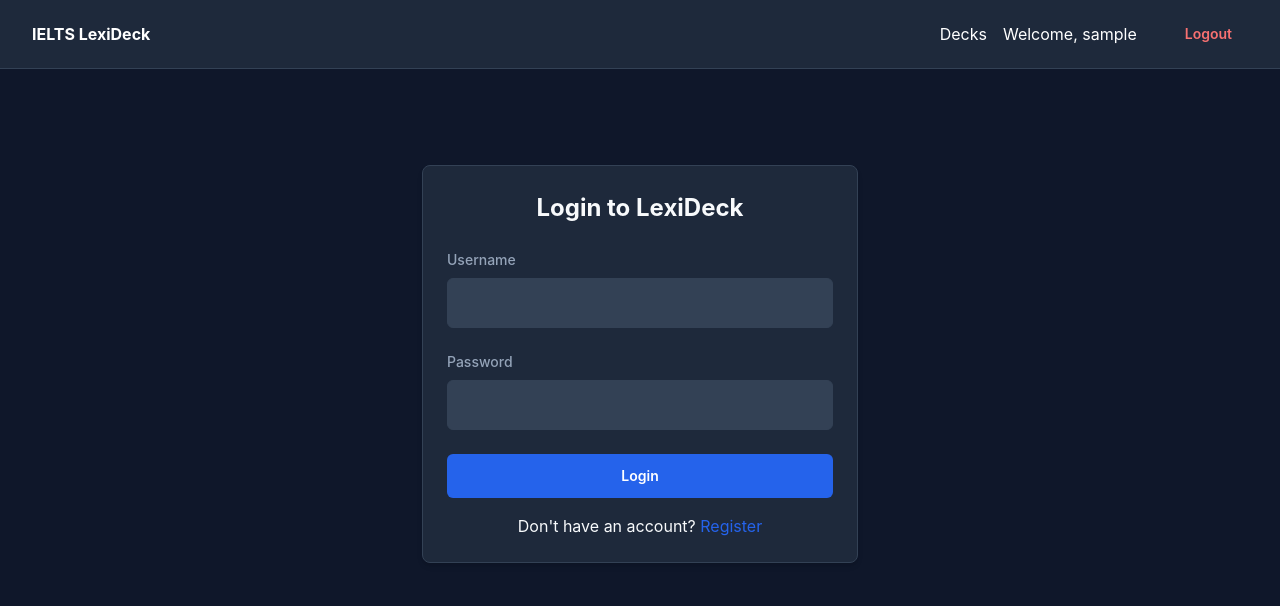
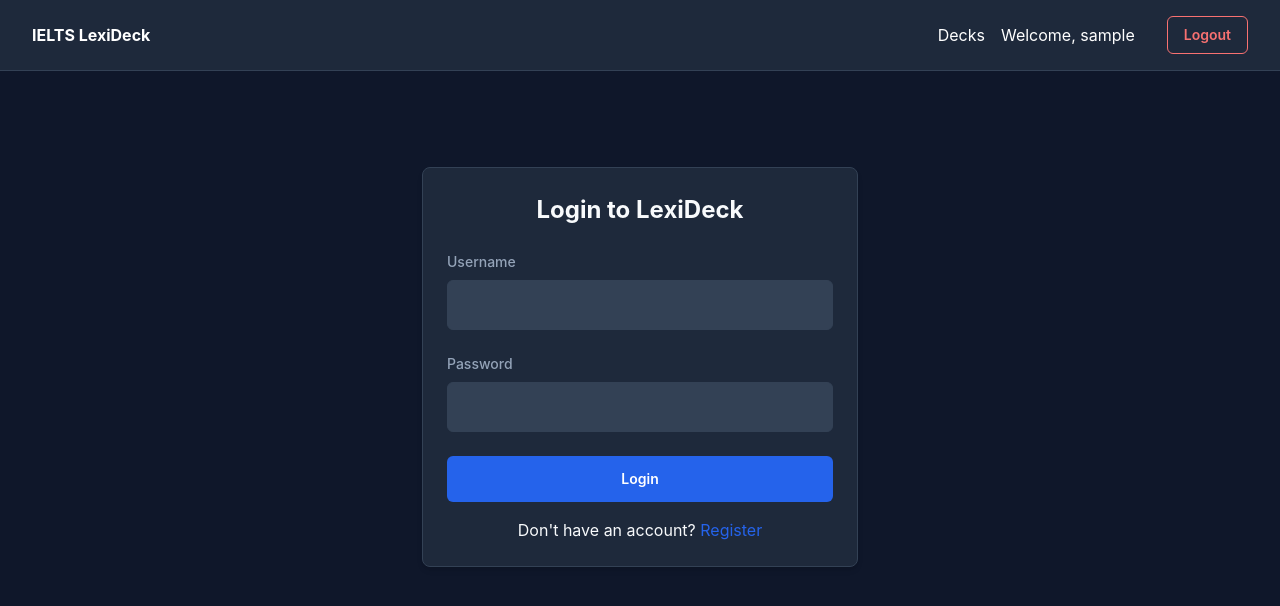
Before and after one commit to BipronathSaha12/lexideck-frontend, a React app: page /login in a window 1280 px wide. Shown: the top 606 px of the page. Built offline with nearby package versions, Linux system fonts and the light colour scheme; no server answers; sample sign-in values are in the browser's storage; the HTML template or start-up script is replaced by a standard one.

Commit message:
Fix button alignment heights

```diff
--- a/src/index.css
+++ b/src/index.css
@@ -72,7 +72,7 @@
   }
 
   .btn {
-    @apply inline-flex items-center justify-center px-6 py-3 rounded-md font-semibold cursor-pointer border-none transition-all duration-200 font-sans text-sm disabled:opacity-60 disabled:cursor-not-allowed;
+    @apply inline-flex items-center justify-center px-6 py-3 rounded-md font-semibold cursor-pointer border border-transparent transition-all duration-200 font-sans text-sm disabled:opacity-60 disabled:cursor-not-allowed box-border;
   }
 
   .btn-primary {
```
